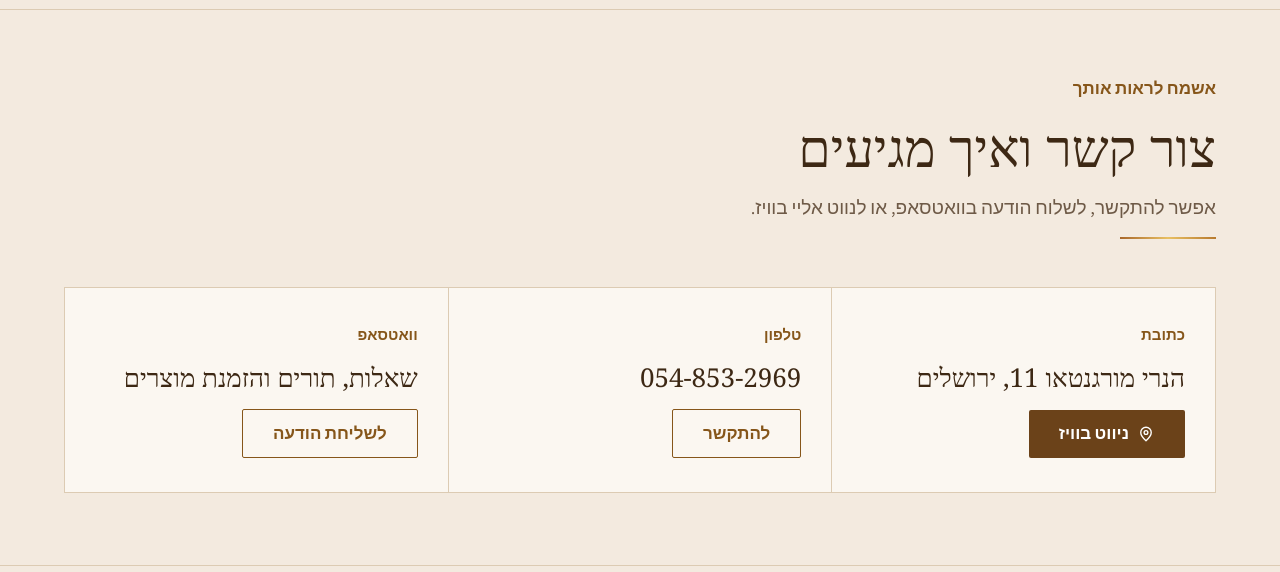
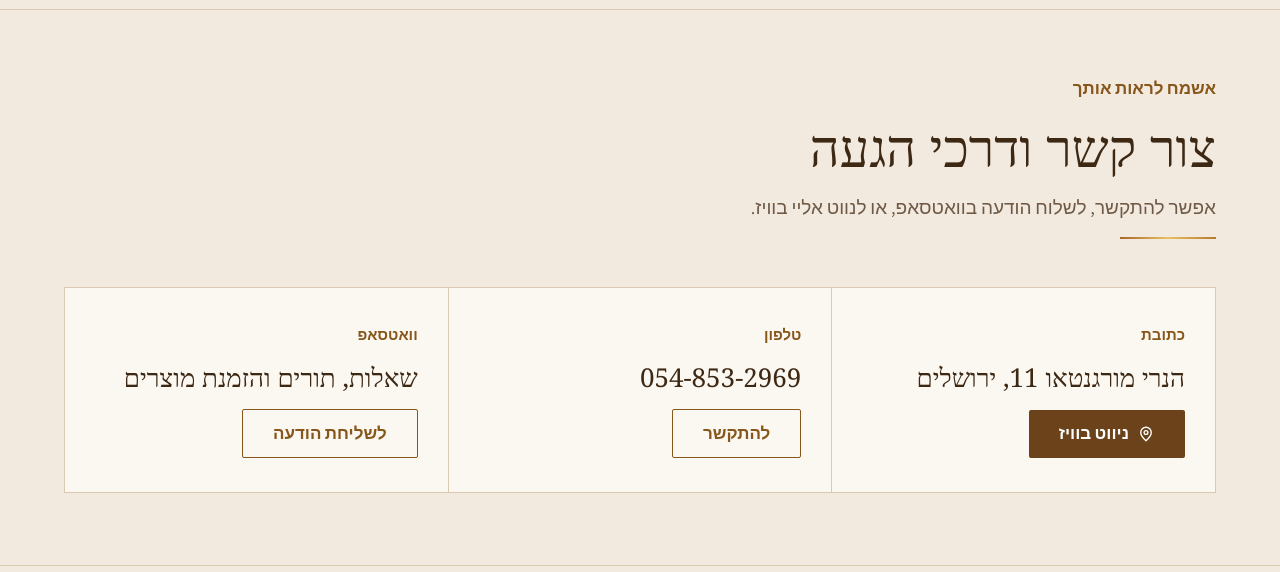
Before and after one commit to AyalaCohenCode/ayala-hair, a plain HTML site: page contact.html in a window 1280 px wide. Shown: the part 65-637 px from the top of the page. Drawn offline with Linux system fonts and the light colour scheme; a web font is replaced by a local one.

Commit message:
Update contact.html

```diff
--- a/contact.html
+++ b/contact.html
@@ -34,7 +34,7 @@
 <section class="page-head">
   <div class="wrap">
     <p class="eyebrow">אשמח לראות אותך</p>
-    <h1>צור קשר ואיך מגיעים</h1>
+    <h1>צור קשר ודרכי הגעה</h1>
     <p class="lead">אפשר להתקשר, לשלוח הודעה בוואטסאפ, או לנווט אליי בוויז.</p>
     <hr class="gold-line">
   </div>
```
